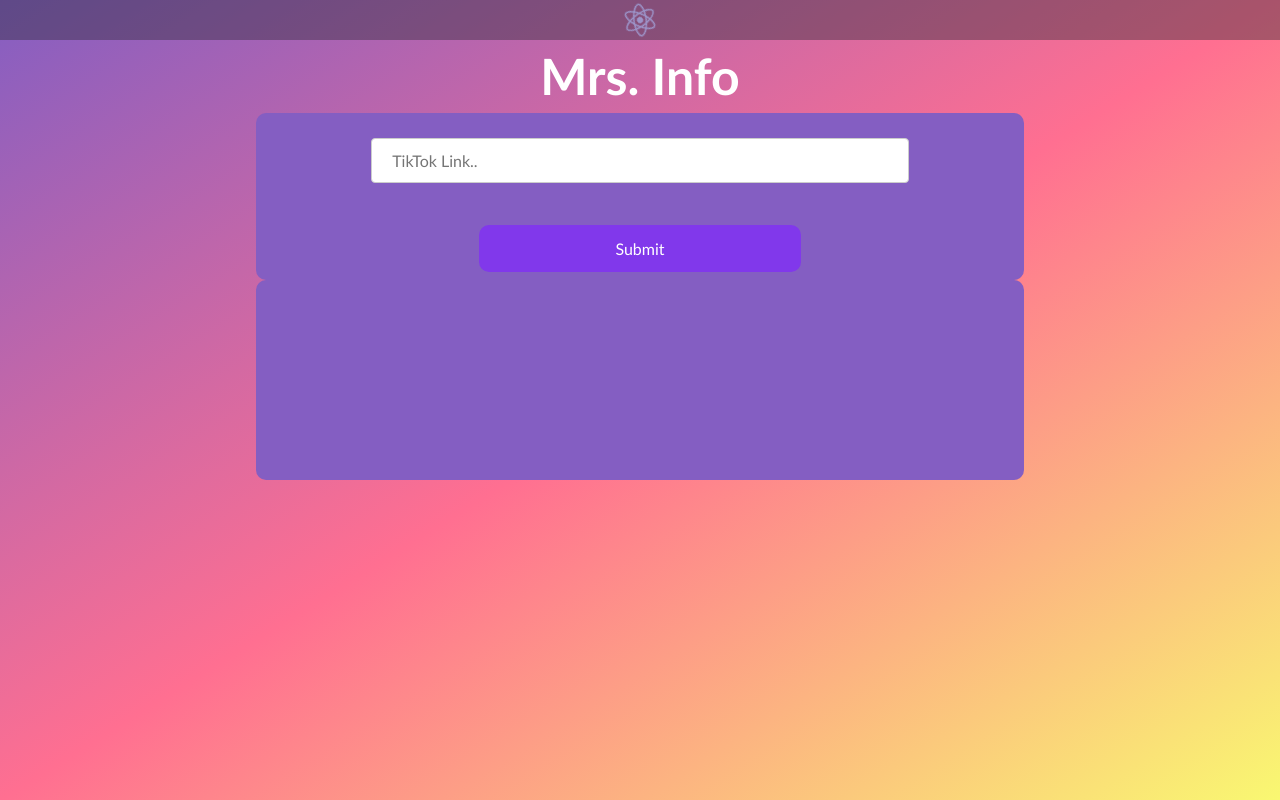
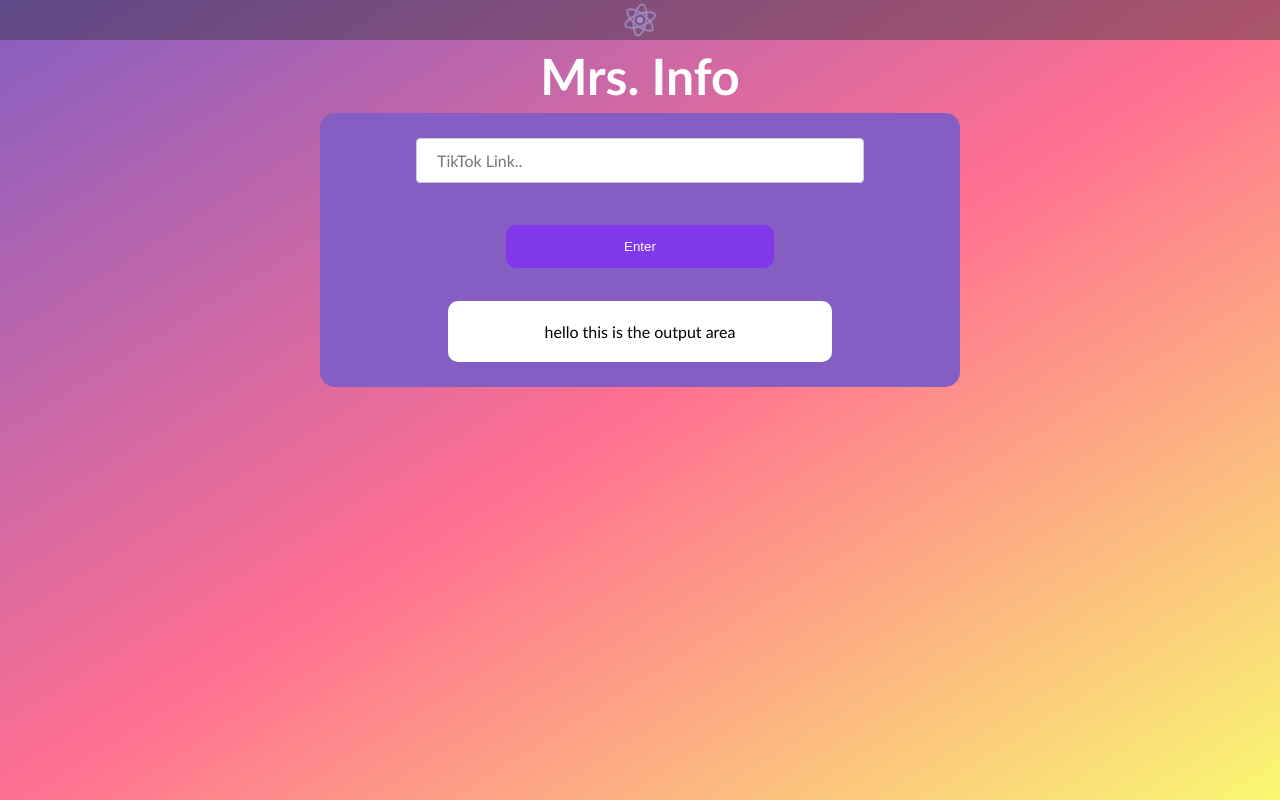
Before and after one commit to inkyant/cruz-hacks-2024, a JavaScript app in the folder client/: page / in a window 1280 px wide. Built offline with nearby package versions, Linux system fonts and the light colour scheme; the HTML template or start-up script is replaced by a standard one.

Commit message:
helper function for input

```diff
--- a/client/src/App.css
+++ b/client/src/App.css
@@ -36,7 +36,7 @@
 
 body {
   font-family: HK Grotesk;
-  background-color:#845EC2; /* For browsers that do not support gradients */
+  background-color:#FF6F91; /* For browsers that do not support gradients */
   background-image: linear-gradient(to bottom right, #845EC2,#FF6F91, #F9F871);
   background-attachment: fixed;
   background-position: center;
@@ -57,19 +57,34 @@
   flex-direction: column;
   align-items: center;
   justify-content: center;
-  width:60%;
+  width:50%;
   background-color:#845EC2;
-  border-radius: 10px;
+  border-radius: 15px;
 }
 
-.out{
+.inbx{
+  display: flex;
+  flex-direction: column;
+  width: 70%;
+  align-items:center;
+  justify-content:center;
+  font-family:Optima,sans-serif;
+}
+
+.outbx{
   display: flex;
   flex-direction: column;
   align-items: center;
   justify-content: center;
   width:60%;
-  background-color:#845EC2;
+  background-color:white;
   border-radius: 10px;
+  margin:25px;
+  font-family:Optima,sans-serif;
+}
+
+.outtxt{
+  padding:5px;
 }
 .titlebx{
   display: flex;
@@ -92,23 +107,6 @@
 
 }
 
-.inbx{
-  display: flex;
-  flex-direction: column;
-  width: 70%;
-  align-items:center;
-  justify-content:center;
-  font-family:Optima,sans-serif;
-}
-
-.outbx{
-  display: flex;
-  flex-direction: column;
-  width: 70%;
-  align-items:center;
-  justify-content:center;
-  height:200px;
-}
 /* Very light scaling for our illustration */
 .illustration {
   max-width: 100%;
@@ -121,8 +119,7 @@
   margin: 1rem auto 0;
 }
 
-/* Button - Add it from the README instructions */
-button,
+
 input {
   font-family: inherit;
   font-size: 100%;
@@ -131,10 +128,9 @@
   box-sizing: border-box;
   border-radius: 4px;
   padding: 0.5rem 1rem;
-  transition: 500ms;
 }
 
-input[type=submit] {
+button {
   width: 60%;
   background-color:#8138EB;
   color: white;
@@ -146,7 +142,7 @@
   transition-duration: 0.8s;
 }
 
-input[type=submit]:hover{
+button:hover{
   background-color: #FF6F91;
   color: white;
 }
@@ -162,8 +158,3 @@
   border-radius: 4px;
   box-sizing: border-box;
 }
-
-/* Subheading */
-h2 {
-  color: #2800ff;
-}
--- a/client/src/App.js
+++ b/client/src/App.js
@@ -1,36 +1,37 @@
 import logo from './logo.svg';
 import './App.css';
 
+function ent() {
+  var x = document.getElementById("fname").value;
+  document.getElementById("demo").innerHTML = x;
+}
+
 function App() {
   return (
-
     <div className="App">
       <body>
         <header className="App-header">
           <img src={logo} className="App-logo" alt="logo" />
+        </header>
 
-      </header>
         <div class="titlebx">
           <h1 class="title">Mrs. Info</h1>
         </div>
 
         <div class="wrapper">
           <div class="content" role="main">
-          <form class="inbx">
+          <div class="inbx">
             <input type="text" id="fname" name="fname" value="" placeholder="TikTok Link.."/><br />
-            <input type="submit" value="Submit" />
-          </form>
+            <button onclick={ent} >Enter</button>
+          </div>
+          <div class="outbx">
+            <p class="outtxt" id="demo">hello this is the output area</p>
+          </div>
 
           </div>
+        </div>
 
-      <div class="out">
-        <form class="outbx">
-            <output name="x" for=""></output>
-        </form>
-      </div>
-    </div>
         <footer class="footer">
-      <div class="links"></div>
 
         </footer>
       </body>
```
Lines whose indentation alone changed are shown as unchanged.
